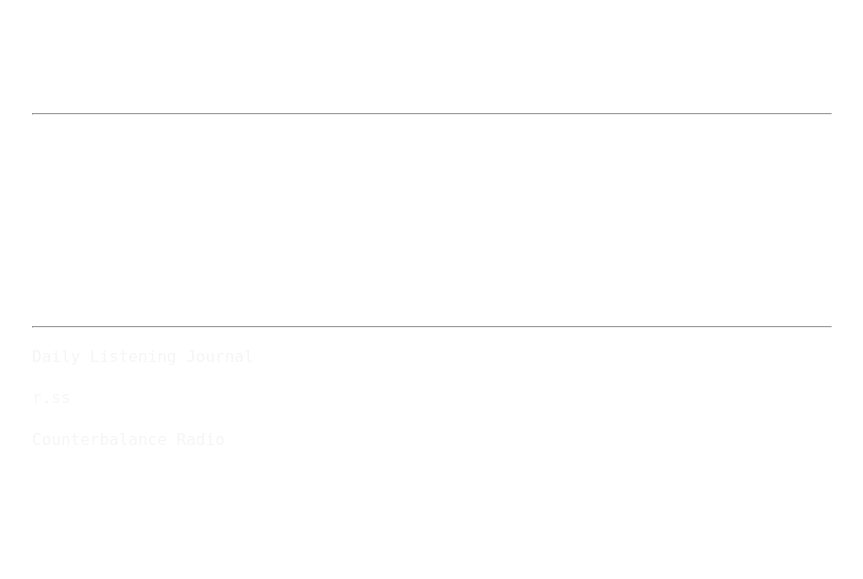
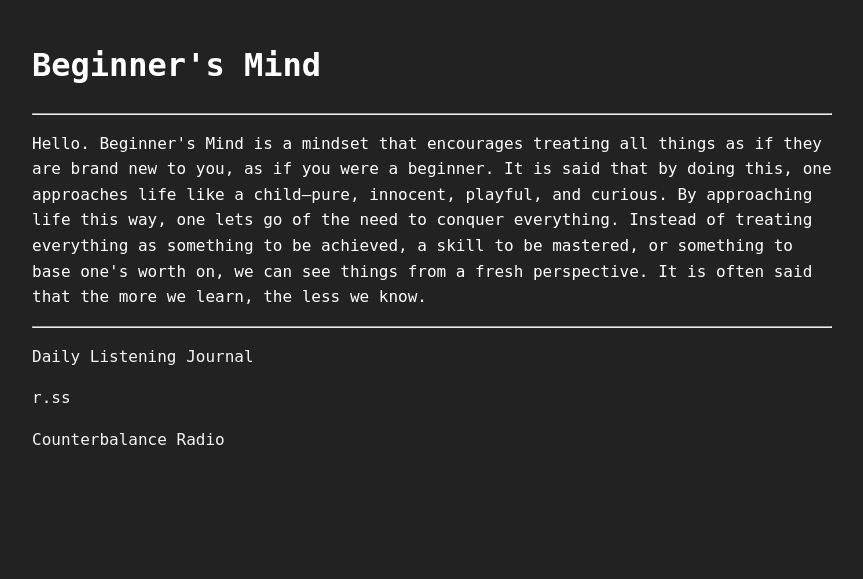
Before and after one commit to o2-os/seedlings, a PHP site: page /index.html in a window 1280 px wide. Shown: the top 579 px of the page, without its empty margins (208-1071 px from the left). Run offline with PHP 8.4, Linux system fonts and the light colour scheme.

Commit message:
Update style.css

```diff
--- a/style.css
+++ b/style.css
@@ -4,7 +4,7 @@
 } */
 
 body {
-/*     background-color:#222; */
+    background-color:#222;
     max-width:800px;
     color:#fff;
     line-height: 1.6;
```
